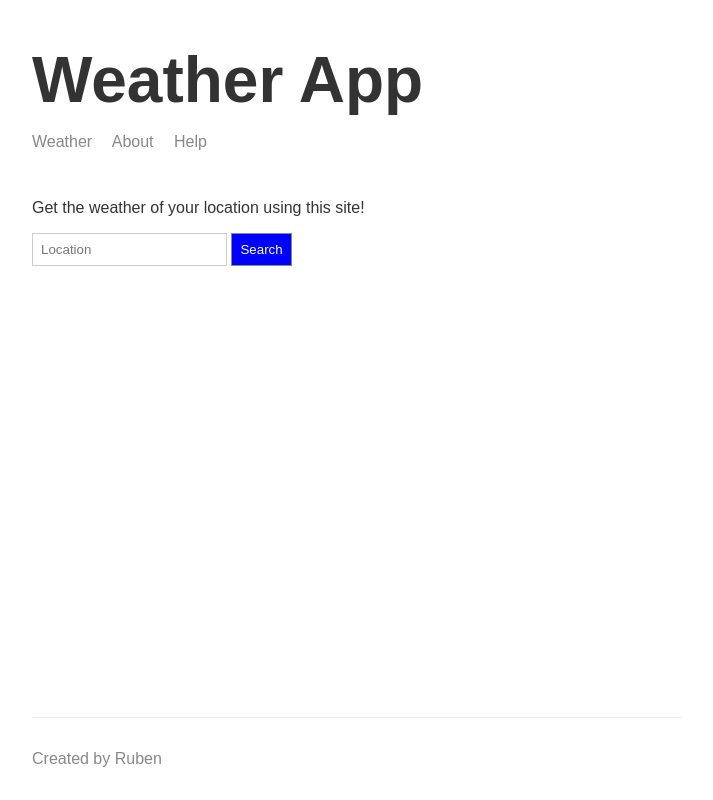
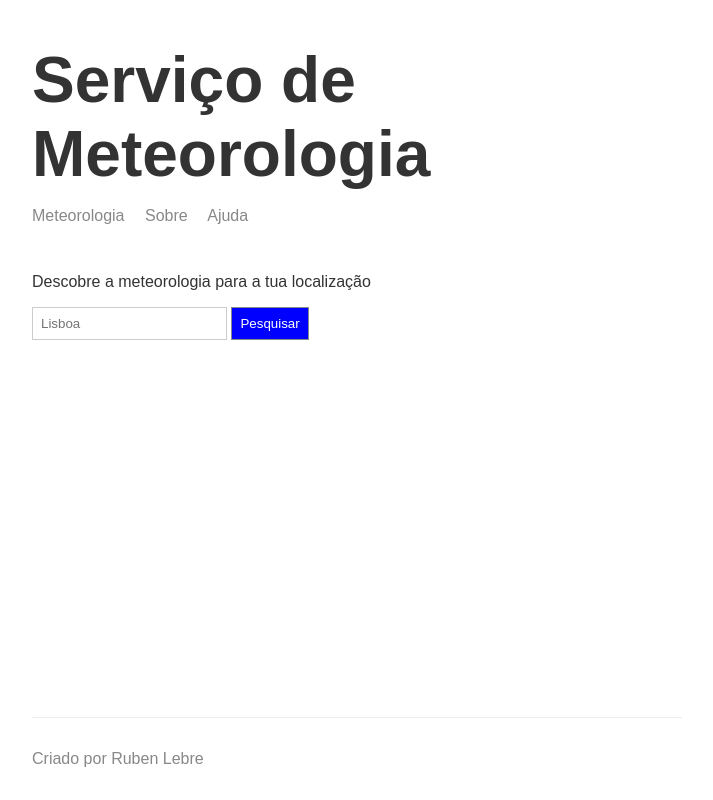
Before and after one commit to Raplebre/nodejs-course-webserver, a Node server app: page / in a window 1280 px wide. Shown: the whole page, without its empty margins (283-996 px from the left). Run offline with Node 20, Linux system fonts and the light colour scheme; some libraries are stand-ins or nearby versions.

Commit message:
Translated to Portuguese

```diff
--- a/src/app.js
+++ b/src/app.js
@@ -24,23 +24,23 @@ app.use(express.static(publicDirPath))
 
 app.get('', (req, res) => {
     res.render('index', {
-        title: 'Weather App',
-        name: 'Ruben'
+        title: 'Serviço de Meteorologia',
+        name: 'Ruben Lebre'
     })
 })
 
-app.get('/about', (req, res) => {
+app.get('/sobre', (req, res) => {
     res.render('about',{
-        title: 'About me',
-        name: 'Ruben'
+        title: 'Sobre o website',
+        name: 'Ruben Lebre'
     })
 })
 
-app.get('/help', (req, res) => {
+app.get('/ajuda', (req, res) => {
     res.render('help',{
-        title: 'Help',
-        name: 'Ruben',
-        message: 'Help message'
+        title: 'Ajuda',
+        name: 'Ruben Lebre',
+        message: 'Mensagem de ajuda'
     })
 })
 
@@ -51,12 +51,12 @@ app.get('/help', (req, res) => {
     res.send('<h1>Weather</h1>')
 }) Desnecessário pois já tenho ficheiro index */
 
-app.get('/weather', (req, res) =>{
+app.get('/meteorologia', (req, res) =>{
 
     if (!req.query.address)
     {
         return res.send({
-            error: 'Address not provided'
+            error: 'Localização não fornecida'
         })
     }
     geocode(req.query.address, (error, {longitude, latitude, local} = {}) => {
@@ -81,11 +81,11 @@ app.get('/weather', (req, res) =>{
 
 })
 
-app.get('/products', (req, res) => {
+/* app.get('/products', (req, res) => {
 
     if (!req.query.search){
         return res.send({
-            error: 'You must provide a search term'
+            error: 'Insira um termo de pesquisa'
         })
     }
     // também posso utilizar else aqui
@@ -94,13 +94,13 @@ app.get('/products', (req, res) => {
     res.send({
         products: []
     })
-})
+}) */
 
-app.get('/help/*', (req, res) => {
+app.get('/ajuda/*', (req, res) => {
     res.render('404', {
         title: '404',
-        message: 'Help article not found',
-        name: 'Ruben'
+        message: 'Artigo de ajuda não encontrado',
+        name: 'Ruben Lebre'
     })
 })
 
@@ -108,8 +108,8 @@ app.get('/help/*', (req, res) => {
 app.get('*', (req, res) => {
     res.render('404', {
         title: '404',
-        message: 'Page not found',
-        name: 'Ruben'
+        message: 'Página não encontrada',
+        name: 'Ruben Lebre'
     })
 })
 
--- a/templates/partials/footer.hbs
+++ b/templates/partials/footer.hbs
@@ -1 +1 @@
-<footer><p>Created by {{name}}</p></footer>
+<footer><p>Criado por {{name}}</p></footer>
--- a/templates/partials/header.hbs
+++ b/templates/partials/header.hbs
@@ -1,7 +1,7 @@
 <header>
     <h1>{{title}}</h1>
 
-    <a href="/">Weather</a>
-    <a href="/about">About</a>
-    <a href="/help">Help</a>
+    <a href="/">Meteorologia</a>
+    <a href="/sobre">Sobre</a>
+    <a href="/ajuda">Ajuda</a>
 </header>
--- a/templates/views/about.hbs
+++ b/templates/views/about.hbs
@@ -2,13 +2,15 @@
 
 <html>
     <head>
-        <title>About</title>
+        <title>Sobre</title>
         <link rel="icon" href="/img/weather.png">
         <link rel="stylesheet" href="/css/styles.css">
     </head>
     <body>
         <div class="main-content">
             {{>header}}
+            <p>Este website for desenvolvido por Ruben Lebre como parte de um curso de Node.js em udemy.com.</p>
+            <p>Utiliza dados dos websites mapbox.com e darksky.net para desempenhar as suas funções.</p>
             <img class="foto" src="/img/perfil.png">
         </div>
         {{>footer}}
--- a/templates/views/help.hbs
+++ b/templates/views/help.hbs
@@ -2,7 +2,7 @@
 
 <html>
     <head>
-        <title>Help</title>
+        <title>Ajuda</title>
         <link rel="icon" href="/img/weather.png">
         <link rel="stylesheet" href="/css/styles.css">
     </head>
--- a/templates/views/index.hbs
+++ b/templates/views/index.hbs
@@ -3,7 +3,7 @@
 <html>
 
     <head>
-        <title>Weather App</title>
+        <title>Serviço de Meteorologia</title>
         <link rel="icon" href="/img/weather.png">
         <link rel="stylesheet" href="/css/styles.css">
 
@@ -13,11 +13,11 @@
         <div class="main-content">
             {{>header}}
 
-            <p>Get the weather of your location using this site!</p>
+            <p>Descobre a meteorologia para a tua localização</p>
 
             <form>
-                <input placeholder="Location">
-                <button>Search</button>
+                <input placeholder="Lisboa">
+                <button>Pesquisar</button>
             </form>
 
             <p id="p1"></p>
```
Also changed, not shown: public/js/app.js.
